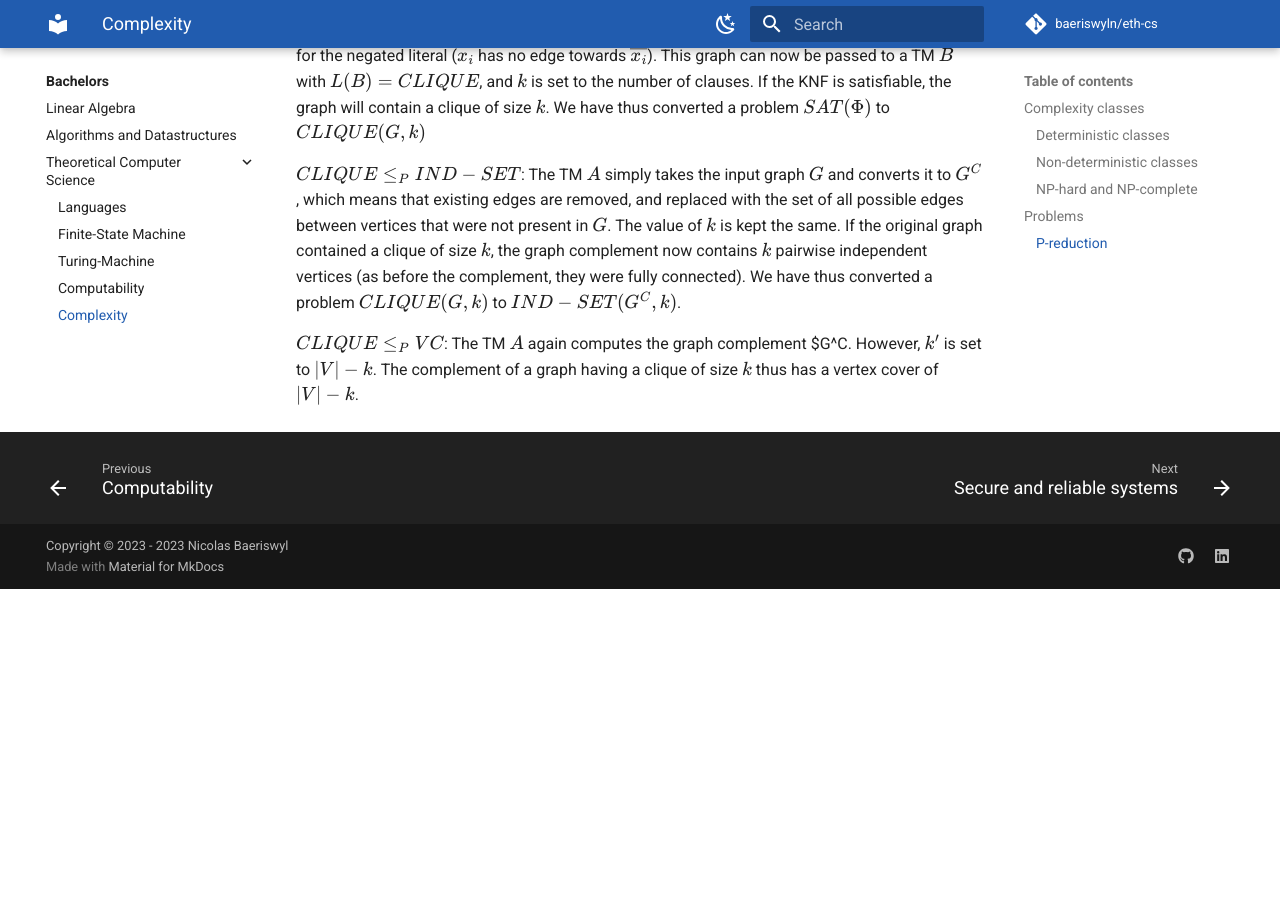
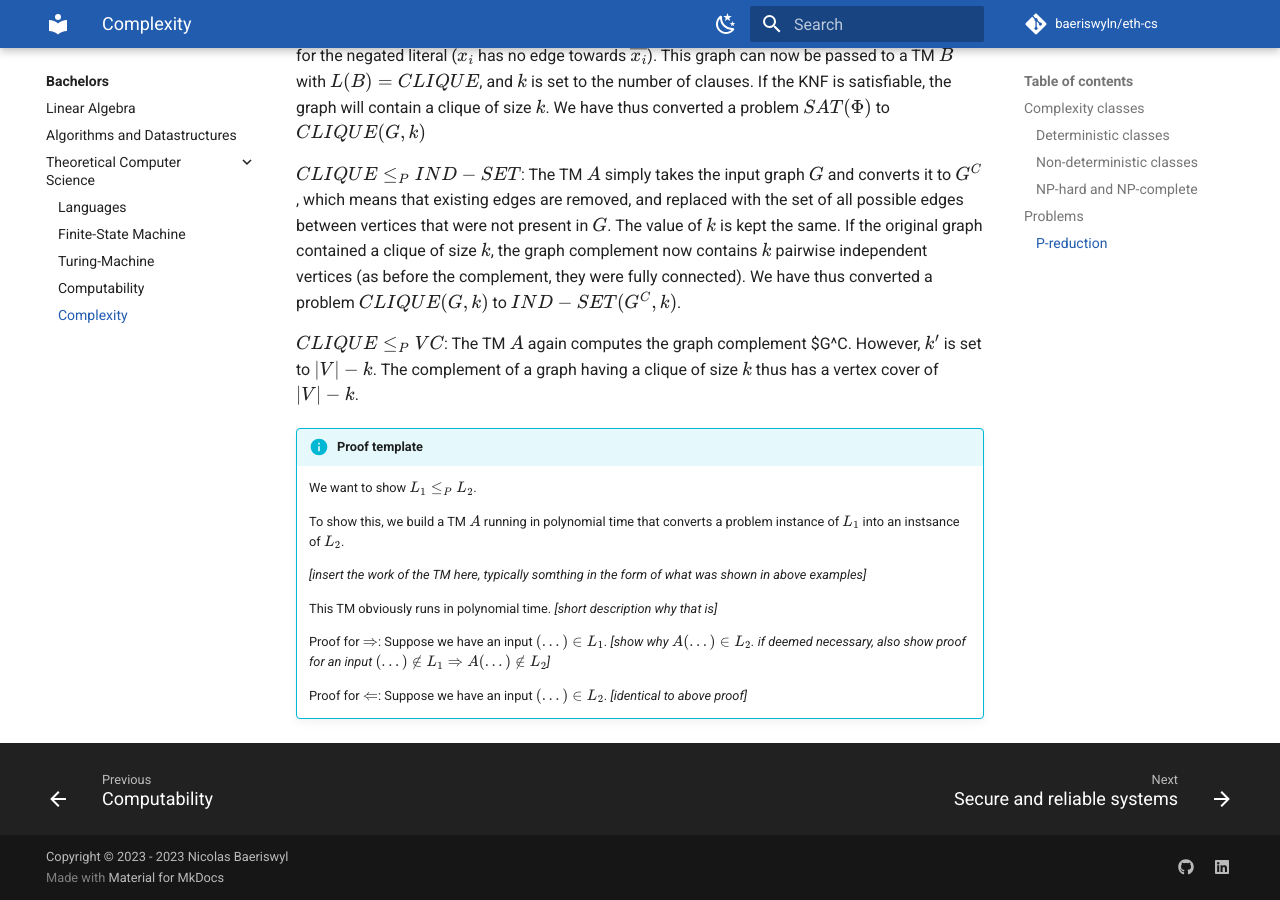
Before and after one commit to baeriswyln/eth-cs, an MkDocs documentation site: the page built from docs/bachelors/tcs/complexity.md, in a window 1280 px wide and 900 px high, scrolled down 4864 px. Built offline with MkDocs 1.6.1 and Material for MkDocs 9.7.7, drawn with Linux system fonts in a browser that asks for light colours; comment, search, counter and statistics services are not loaded; before the commit the page ends 5453 px from its top, so only the background shows below that.

```diff
--- a/docs/bachelors/tcs/complexity.md
+++ b/docs/bachelors/tcs/complexity.md
@@ -196,3 +196,19 @@
 
 $CLIQUE \leq_P VC$: The TM $A$ again computes the graph complement $G^C. However, $k'$ is set to $|V| - k$. The
 complement of a graph having a clique of size $k$ thus has a vertex cover of $|V| - k$.
+
+!!! info "Proof template"
+
+    We want to show $L_1 \leq_P L_2$.
+
+    To show this, we build a TM $A$ running in polynomial time that converts a problem instance of $L_1$ into an
+    instsance of $L_2$.
+
+    _[insert the work of the TM here, typically somthing in the form of what was shown in above examples]_
+
+    This TM obviously runs in polynomial time. _[short description why that is]_
+
+    Proof for $\Rightarrow$: Suppose we have an input $(...) \in L_1$. _[show why $A(...) \in L_2$. if deemed necessary,
+    also show proof for an input $(...) \notin L_1 \Rightarrow A(...) \notin L_2$]_
+
+    Proof for $\Leftarrow$: Suppose we have an input $(...) \in L_2$. _[identical to above proof]_
```
Also changed, not shown: docs/bachelors/tcs/computability.md (+5 -5 lines), docs/bachelors/tcs/turingmachine.md (+1 -1 lines).
